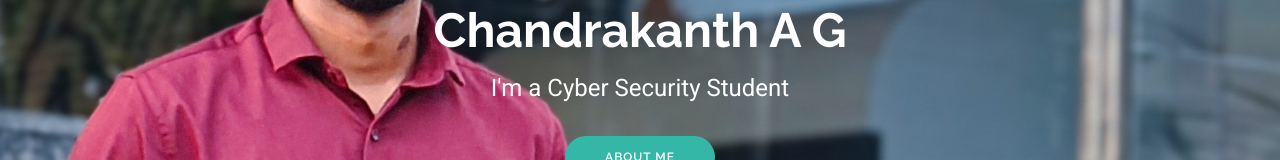
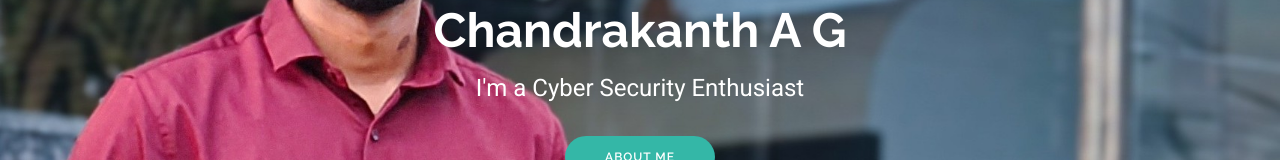
Before and after one commit to chandrakanthag/CHANDRAKANTH-A-G, a plain HTML site: page index.html in a window 1280 px wide. Shown: the part 442-602 px from the top of the page. Drawn offline with Linux system fonts and the light colour scheme.

Commit message:
enthusiast

```diff
--- a/index.html
+++ b/index.html
@@ -74,7 +74,7 @@
         <div class="row justify-content-center">
           <div class="col-lg-8 Homeface">
             <h2 style="color: white;">Chandrakanth A G</h2>
-            <p style="color: white;">I'm a Cyber Security Student</p>
+            <p style="color: white;">I'm a Cyber Security Enthusiast</p>
             <a href="about.html" class="btn-get-started">About Me</a>
           </div>
         </div>
```
